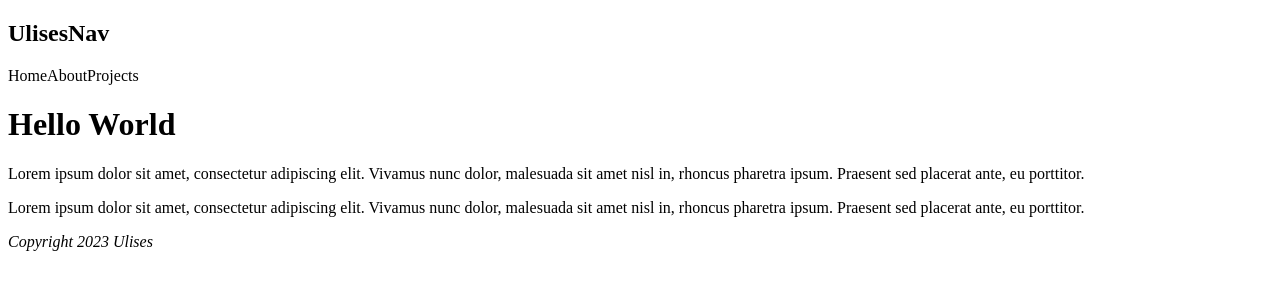
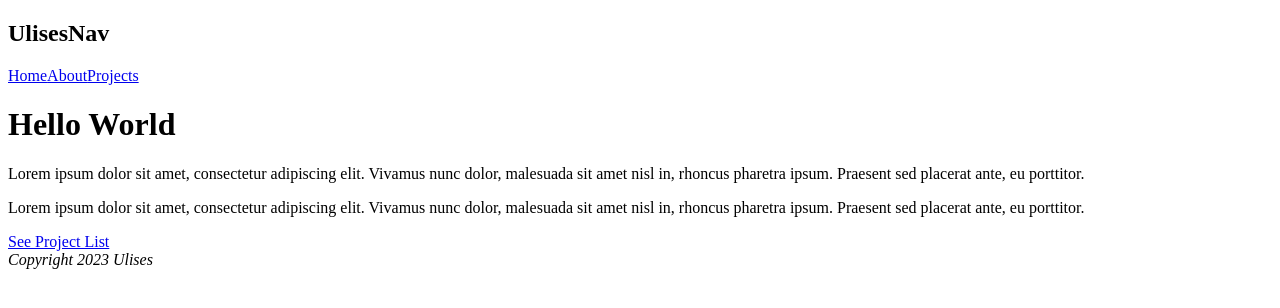
Before and after one commit to urjr/nextportfolio, a Next.js app: page / in a window 1280 px wide. Shown: the top 308 px of the page. Built offline with nearby package versions, Linux system fonts and the light colour scheme.

Commit message:
created layout component

```diff
--- /dev/null
+++ b/comps/Layout.js
@@ -0,0 +1,14 @@
+import Footer from "./Footer";
+import Navbar from "./Navbar";
+
+const Layout = ({ children }) => {
+    return (
+        <div className="content">
+            <Navbar/>
+            { children }
+            <Footer/>
+        </div>
+    );
+}
+
+export default Layout;
--- a/comps/Navbar.js
+++ b/comps/Navbar.js
@@ -1,10 +1,12 @@
+import Link from "next/link";
+
 const Navbar = () => {
     return (
         <nav>
             <h1>UlisesNav</h1>
-            <a>Home</a>
-            <a>About</a>
-            <a>Projects</a>
+            <Link href="/">Home</Link>
+            <Link href="/about">About</Link>
+            <Link href="/projects">Projects</Link>
         </nav>
     );
 }
--- a/pages/_app.js
+++ b/pages/_app.js
@@ -1,5 +1,10 @@
+import Layout from '@/comps/Layout'
 import '@/styles/globals.css'
 
 export default function App({ Component, pageProps }) {
-  return <Component {...pageProps} />
+  return (
+    <Layout>
+      <Component {...pageProps} />
+    </Layout>
+  )
 }
--- a/pages/index.js
+++ b/pages/index.js
@@ -4,6 +4,7 @@
 import styles from '@/styles/Home.module.css'
 import Navbar from '@/comps/Navbar'
 import Footer from '@/comps/Footer'
+import Link from 'next/link'
 
 const inter = Inter({ subsets: ['latin'] })
 
@@ -11,11 +12,10 @@
   return (
     <>
       <div>
-        <Navbar />
         <h1>Hello World</h1>
         <p>Lorem ipsum dolor sit amet, consectetur adipiscing elit. Vivamus nunc dolor, malesuada sit amet nisl in, rhoncus pharetra ipsum. Praesent sed placerat ante, eu porttitor.</p>
         <p>Lorem ipsum dolor sit amet, consectetur adipiscing elit. Vivamus nunc dolor, malesuada sit amet nisl in, rhoncus pharetra ipsum. Praesent sed placerat ante, eu porttitor.</p>
-        <Footer />
+        <Link href="/projects">See Project List</Link>
       </div>
     </>
   )
```
